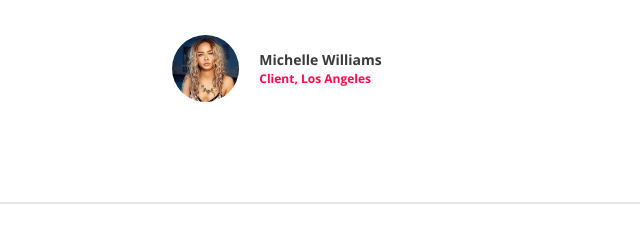
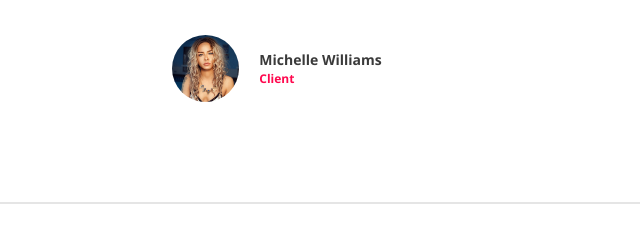
Before and after one commit to dishonkuria/didactic-spoon, a plain HTML site: page index.html in a window 1280 px wide. Shown: the part 5188-5428 px from the top of the page, 363-1003 px from the left. Drawn offline with nearby package versions, Linux system fonts and the light colour scheme.

Commit message:
make initial changes

```diff
--- a/index.html
+++ b/index.html
@@ -542,7 +542,7 @@
                                     </div>
                                     <div class="testi-data">
                                         <p>Michelle Williams</p>
-                                        <span>Client, Los Angeles</span>
+                                        <span>Client</span>
                                     </div>
                                 </div>
                             </div>
@@ -557,7 +557,7 @@
                                     </div>
                                     <div class="testi-data">
                                         <p>Michelle Williams</p>
-                                        <span>Client, Los Angeles</span>
+                                        <span>Client</span>
                                     </div>
                                 </div>
                             </div>
```
